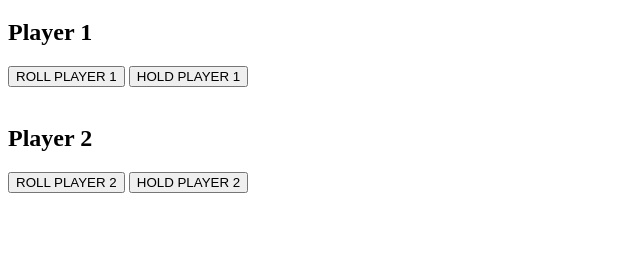
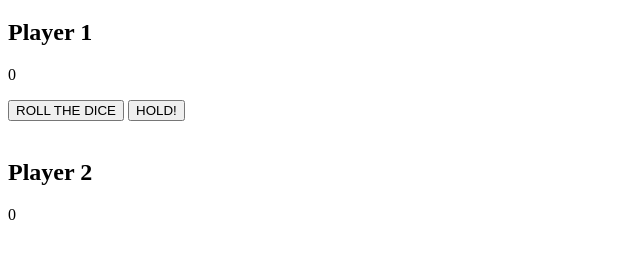
Before and after one commit to Molagg92/PigDiceGame, a plain HTML site: page index.html in a window 1280 px wide. Shown: the part 61-320 px from the top of the page, without its empty margins (0-640 px from the left). Drawn offline with Linux system fonts and the light colour scheme.

Commit message:
now display a screboard that updates when the player holds. I should ad a board that displays the rolls the plyer has so far

```diff
--- a/index.html
+++ b/index.html
@@ -14,21 +14,20 @@
 
     <div id="player1">
         <h2>Player 1</h2>
-        <div id="round-output"></div>
-        <button id="roll-btn">ROLL PLAYER 1</button>
-        <button id="hold-btn">HOLD PLAYER 1</button>
+        <p id="player1ScoreBoard"></p>
     </div>
 
-
+    <div id="round-output">
+            <button id="roll-btn">ROLL THE DICE </button>
+            <button id="hold-btn">HOLD!</button>
+    </div>
 
     <br>
 
 
     <div id="player2">
         <h2>Player 2</h2>
-        <div id="round-output"></div>
-        <button id="roll-btn">ROLL PLAYER 2</button>
-        <button id="hold-btn">HOLD PLAYER 2</button>
+       <p id="player2ScoreBoard"></p>
     </div>
 
 
--- a/script.js
+++ b/script.js
@@ -6,6 +6,12 @@
 let player1Score = 0
 let player2Score = 0
 let scoreArray = []
+
+let p1ScoreBoard = document.getElementById("player1ScoreBoard");
+
+let p2ScoreBoard = document.getElementById("player2ScoreBoard");
+p1ScoreBoard.innerText = player1Score;
+p2ScoreBoard.innerText = player2Score;
 
 // Function generates random number between 1 - 6 returns value
 function generateRoll() {
@@ -35,24 +41,28 @@ function holdRound() {
    checkLastRoll()
     if (checkLastRoll() === 0 && Player1.turnStatus === true) {
 			player1Score += sumArray(scoreArray)
+			p1ScoreBoard.innerText = player1Score;
 		  clearArray(scoreArray)
 			console.log(scoreArray)
 			changeTurn()
+			console.log("Player 1 HOLDS!")
     } else if (checkLastRoll() === 0 && Player2.turnStatus === true){
 			player2Score += sumArray(scoreArray)
+			p2ScoreBoard.innerText = player2Score;
 		  clearArray(scoreArray)
 			console.log(scoreArray)
 			changeTurn()
+			console.log("Player 2 HOLDS!")
     }
 		if (player1Score >= 10) {
 			console.log("Winner Winner Chicken Dinner")
+			console.log("1st Player: " + player1Score)
+		}else if (player2Score >= 10){
+			console.log("Winner Winner Chicken Dinner")
+			console.log("2nd Player: " + player2Score)
 		}
-	console.log("1st Player: " + player1Score)
-	console.log("2nd Player: " + player2Score)
-	console.log(`Player One is ${Player1.turnStatus}`)
-  console.log(`Player Two is ${Player2.turnStatus}`)
-
-
+		console.log(`Player One is ${Player1.turnStatus}`)
+    console.log(`Player Two is ${Player2.turnStatus}`)
 }
 
 
```
Also changed, not shown: 1 other file.
